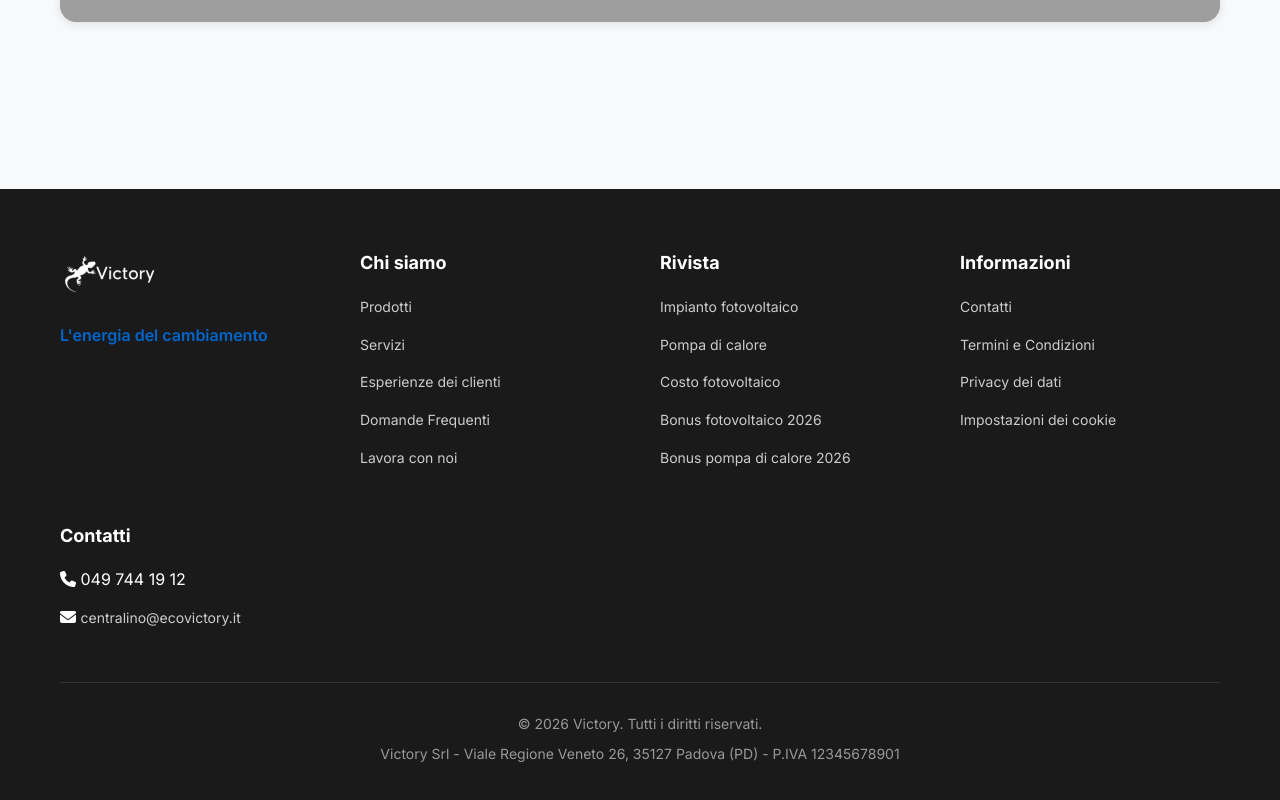
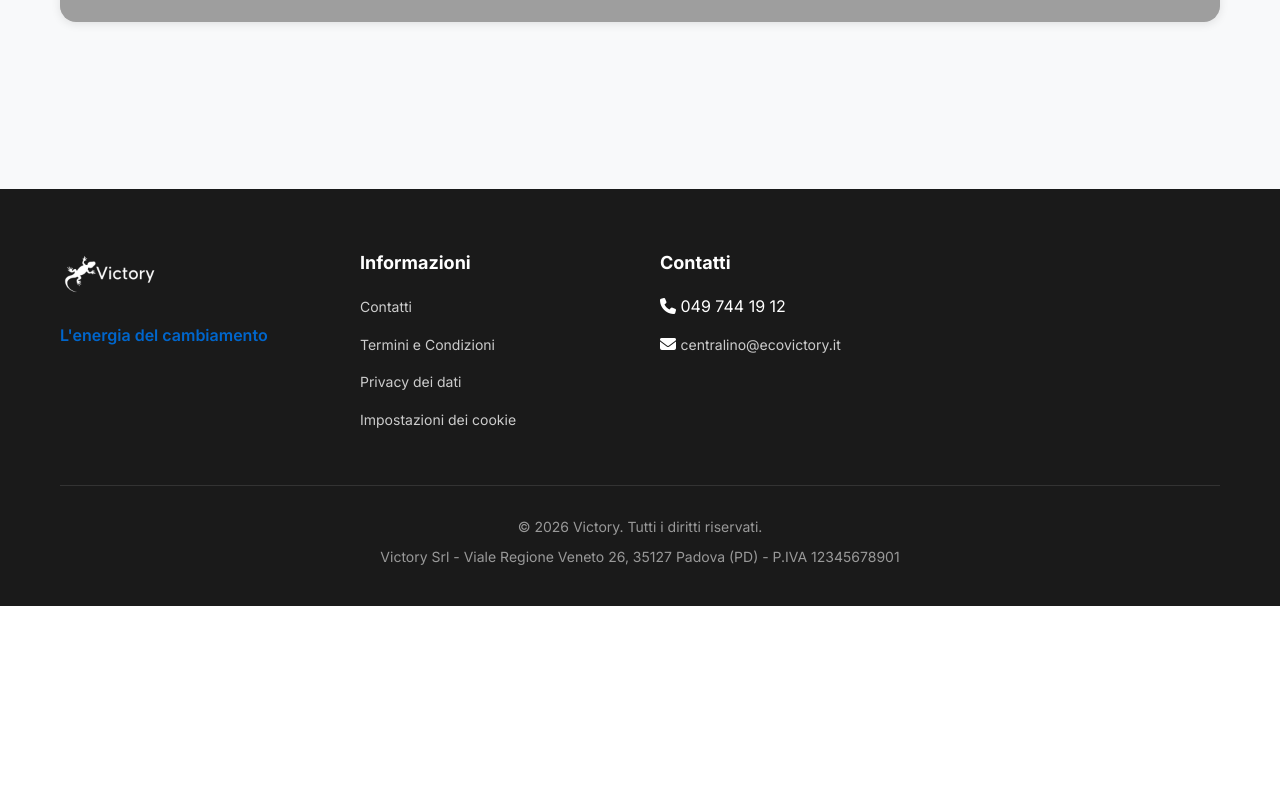
Before and after one commit to enea250705/impianti, a plain HTML site: page index.html in a window 1280 px wide. Shown: the part 9311-10111 px from the top of the page. After the commit the page ends 9917 px from the top, so only its background shows below. Drawn offline with Linux system fonts and the light colour scheme; grey boxes are pictures that could not be loaded.

Commit message:
Simplify footer links to only info and contacts
Made-with: Cursor

```diff
--- a/index.html
+++ b/index.html
@@ -279,26 +279,6 @@
                     <p class="footer-slogan">L'energia del cambiamento</p>
                 </div>
                 <div class="footer-section">
-                    <h5>Chi siamo</h5>
-                    <ul>
-                        <li><a href="index.html#prodotti">Prodotti</a></li>
-                        <li><a href="index.html#informazioni">Servizi</a></li>
-                        <li><a href="index.html#esperienze">Esperienze dei clienti</a></li>
-                        <li><a href="index.html#faq">Domande Frequenti</a></li>
-                        <li><a href="contatti.html#lavora">Lavora con noi</a></li>
-                    </ul>
-                </div>
-                <div class="footer-section">
-                    <h5>Rivista</h5>
-                    <ul>
-                        <li><a href="index.html#prodotti">Impianto fotovoltaico</a></li>
-                        <li><a href="index.html#prodotti">Pompa di calore</a></li>
-                        <li><a href="contatti.html#contatti">Costo fotovoltaico</a></li>
-                        <li><a href="contatti.html#contatti">Bonus fotovoltaico 2026</a></li>
-                        <li><a href="contatti.html#contatti">Bonus pompa di calore 2026</a></li>
-                    </ul>
-                </div>
-                <div class="footer-section">
                     <h5>Informazioni</h5>
                     <ul>
                         <li><a href="contatti.html#contatti">Contatti</a></li>
```
Also changed, not shown: contatti.html (+0 -10 lines).
